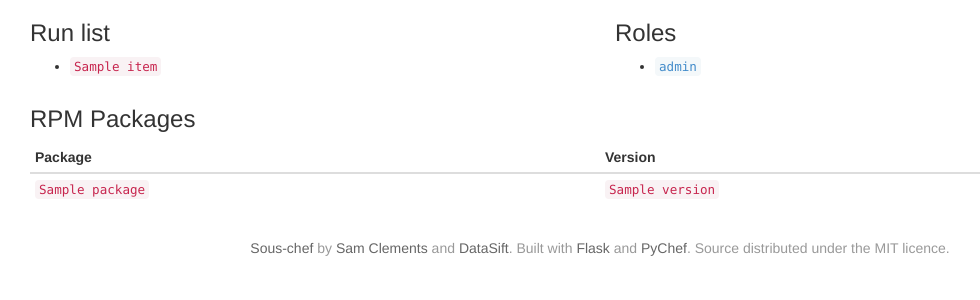
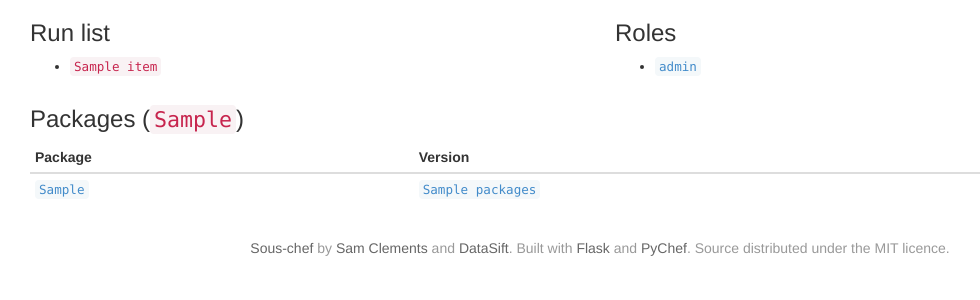
Before and after one commit to borntyping/sous-chef, a Flask app: template sous_chef/templates/node.html in a window 1280 px wide. Shown: the part 191-491 px from the top of the page, without its empty margins (40-1020 px from the left). Run offline with Flask 2, Linux system fonts and the light colour scheme; the template is opened without the code that fills it: most values are stand-ins (such as "Sample title", 1, 10 or a date in 2020); parts of the project's set-up code (start-up, migrations or seed data) failed here and were passed over; some libraries are stand-ins or nearby versions.

Commit message:
Endpoint for package versions

```diff
--- a/setup.py
+++ b/setup.py
@@ -2,7 +2,7 @@ import setuptools
 
 setuptools.setup(
     name="sous-chef",
-    version="0.9.0",
+    version="0.10.0",
     url="https://github.com/datasift/sous-chef",
 
     author="Sam Clements",
--- a/sous_chef/blueprints.py
+++ b/sous_chef/blueprints.py
@@ -35,7 +35,7 @@ def node(name):
         'chef_environment',
         'roles',
         'run_list',
-        'rpm_packages'
+        'packages'
     ]))
 
 
@@ -70,6 +70,17 @@ def environment(name):
         nodes=PartialSearch('node', 'chef_environment:' + name))
 
 
+# Packages
+
+@ui.route('/packages/<string:type>/<string:name>')
+def package(type, name):
+    nodes = PartialSearch('node', 'packages_{}:{}'.format(type, name), keys={
+        'package_version': ['packages', type, name]
+    })
+    return flask.render_template(
+        'package.html', package_type=type, package_name=name, nodes=nodes)
+
+
 # def current_envionment():
 #     if not 'chef_environment' in flask.session:
 #         flask.session['chef_environment'] = flask.current_app.config.get(
--- a/sous_chef/templates/node.html
+++ b/sous_chef/templates/node.html
@@ -35,10 +35,11 @@
   </div>
 </div>
 
-{% if node['rpm_packages'] %}
+{% if node['packages'] %}
 <div class="row">
   <div class="col-md-12">
-    <h3>RPM Packages</h3>
+  {% for package_type, packages in node['packages'] | dictsort %}
+    <h3>Packages (<code>{{ package_type }}</code>)</h3>
     <table class="table table-condensed table-hover">
       <thead>
         <tr>
@@ -47,14 +48,23 @@
         </tr>
       </thead>
       <tbody>
-      {% for package, version in node['rpm_packages'] | dictsort %}
+      {% for package, version in packages | dictsort %}
         <tr>
-          <td><code>{{ package }}</code></td>
-          <td><code>{{ version }}</code></td>
+          <td>
+            <a href="{{ url_for('.package', type=package_type, name=package) }}">
+              <code>{{ package }}</code>
+            </a>
+          </td>
+          <td>
+            <a href="{{ url_for('.package', type=package_type, name=package, _anchor=version) }}">
+              <code>{{ version }}</code>
+            </a>
+          </td>
         </tr>
       {% endfor %}
       </tbody>
     </table>
+  {% endfor %}
   </div>
 </div>
 {% endif %}
```
Also changed, not shown: sous_chef/templates/package.html (added, +32 -0 lines).
